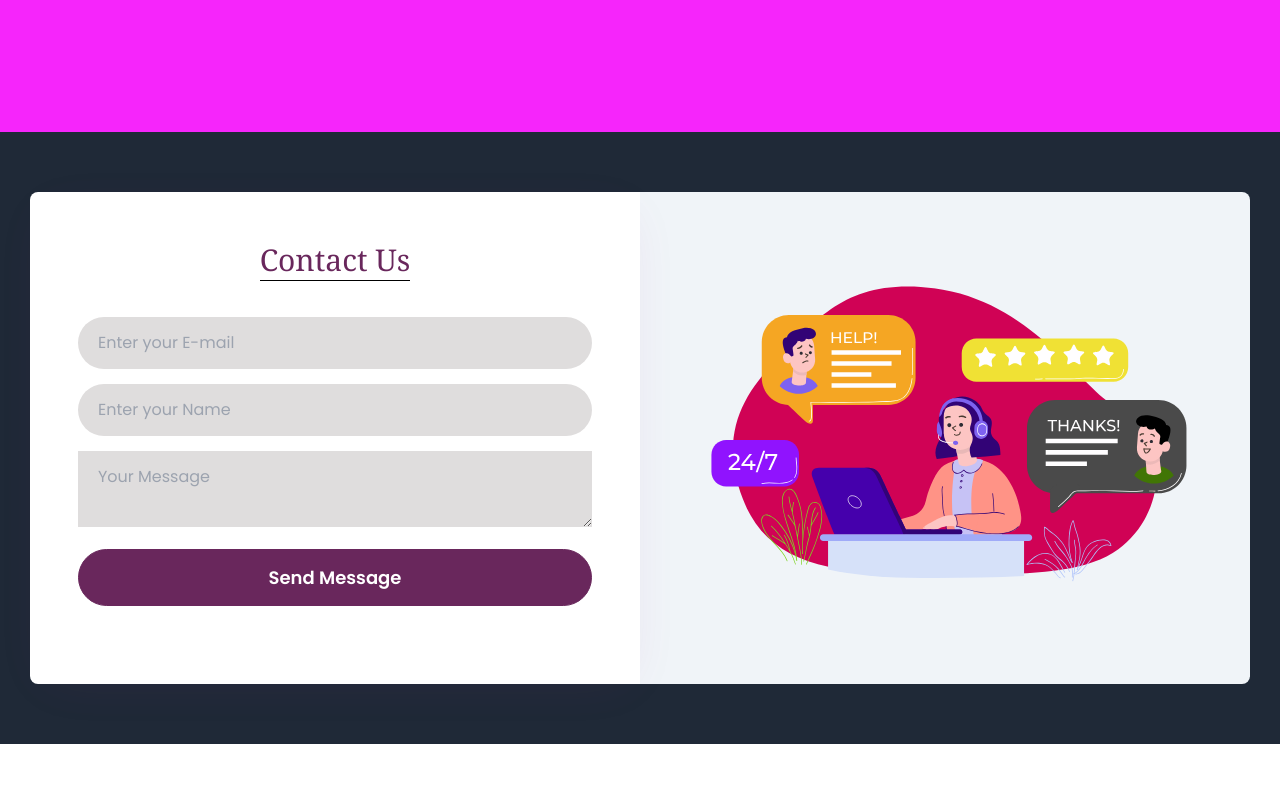
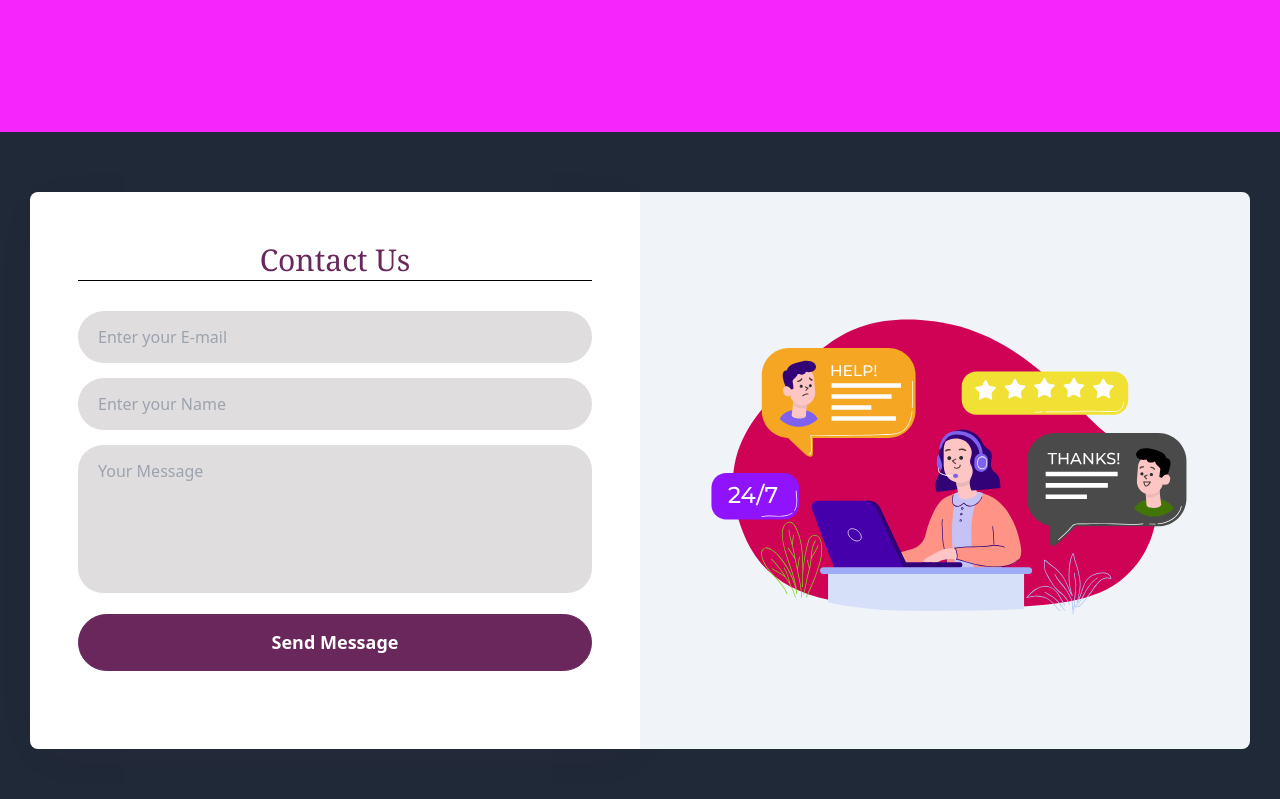
Before and after one commit to mehul1409/DuLitFest, a React (Vite) app: page /contact in a window 1280 px wide. Shown: the part 340-1139 px from the top of the page. Built offline with nearby package versions, Linux system fonts and the light colour scheme.

Commit message:
solved error in contact page

```diff
--- a/src/Pages/Contact/Contact.css
+++ b/src/Pages/Contact/Contact.css
@@ -1,43 +1,43 @@
 @import url("https://fonts.googleapis.com/css2?family=Poppins:wght@300;400;500;600;700;800;900&display=swap");
-* {
+/* * {
   padding: 0;
   margin: 0;
   box-sizing: border-box;
   font-family: "poppins", sans-serif;
-}
+} */
 
 
-.contact-form {
-  position: relative;
+.cccontact-form {
+
   /* min-height: 100vh; */
-
   z-index: 0;
   background: #1f2937;
   padding: 30px;
-  /* justify-content: center; */
+  justify-content: center;
   /* display: grid; */
+  display: flex;
   /* grid-template-rows: 1fr auto 1fr; */
-  /* align-items: center; */
+  align-items: center;
 }
-/* .contact-form .container {
+.cccontact-form .cccontainer {
   margin:4% ;
-} */
+}
 
-.contact-form h1 {
+.cccontact-form h1 {
   margin-top: 0%;
   text-align: center;
   font-size: 2.5rem;
   font-weight: 700;
-  color: #fdfdfd;
+
   font-family: "poppins";
   border-radius: 10px;
   background-color: #510666;
 }
 
-.contact-form h1 :hover{
+.cccontact-form h1 :hover{
     background-color: aqua;
 }
-.contact-form h2 {
+.cccontact-form h2 {
   line-height: 40px;
   margin-bottom: 6px;
   font-size: 30px;
@@ -48,13 +48,13 @@
   border-bottom: 1px solid #000;
   border-bottom-width: 1px
 }
-.contact-form .main {
+.cccontact-form .mmmain {
   position: relative;
   display: flex;
   margin: 30px 0;
 }
 
-.contact-form .content {
+.cccontact-form .cccontent {
   background: #fff;
   border-bottom-left-radius: 8px;
   border-top-left-radius: 8px;
@@ -63,7 +63,7 @@
   padding: 3em;
 }
 
-.contact-form .form-img {
+.cccontact-form .form-img {
   flex-basis: 50%;
   background: #f0f4f8;
   background-size: cover;
@@ -74,30 +74,30 @@
   display: grid;
 }
 
-.contact-form .container{
+.cccontact-form .cccontainer{
   margin:auto;
 }
 
-.contact-form .form-img img {
+.cccontact-form .form-img img {
   max-width: 100%;
 }
-.contact-form .btn,
-.contact-form button,
-.contact-form input {
+.cccontact-form .btn,
+.cccontact-form button,
+.cccontact-form input {
   border-radius: 35px;
 }
 
-.contact-form .btn:hover,
-.contact-form button:hover {
+.cccontact-form .btn:hover,
+.cccontact-form button:hover {
   color: #97359c;
   transition: 0.5s ease;
 }
-.contact-form form {
+.cccontact-form form {
   margin: 30px 0;
 }
 
-.contact-form input,
-.contact-form textarea {
+.cccontact-form input,
+.cccontact-form textarea {
   outline: none;
   margin-bottom: 15px;
   font-stretch: 16px;
@@ -111,12 +111,12 @@
   transition: 0.3s ease;
 }
 
-.contact-form input:focus {
+.cccontact-form input:focus {
   background: transparent;
   border: 1px solid #69275c;
 }
 
-.contact-form button {
+.cccontact-form button {
   font-size: 18px;
   color: #fff;
   width: 100%;
@@ -128,32 +128,37 @@
 }
 
 @media (max-width: 736px) {
-  .contact-form .main {
+  .cccontact-form .mmmain {
     flex-direction: column;
   }
-  .contact-form form {
+  .cccontact-form form {
     margin-top: 30px;
     margin-bottom: 10px;
   }
-  .contact-form .form-img {
+  .cccontact-form .form-img {
     border-radius: 0;
     border-bottom-left-radius: 8px;
     border-bottom-right-radius: 8px;
     order: 2;
     display: none;
   }
-  .contact-form .content {
+  .cccontact-form .cccontent {
     order: 1;
     border-top-left-radius: 8px;
     border-top-right-radius: 8px;
   }
 
-  /* .contact-form .container {
+   .cccontact-form .cccontainer {
     margin:2%;
-  } */
+  }
 }
 
-.contact-form {
+.ctesta {
+  resize: none;
+  border-radius: 25px;
+}
+
+.cccontact-form {
   margin-top: 0px;
-  color: #f0f4f8;
+  /* color: #f0f4f8; */
 }
--- a/src/Pages/Contact/Contact.jsx
+++ b/src/Pages/Contact/Contact.jsx
@@ -42,21 +42,20 @@ const Contact = () => {
   return (
    <>
    <PageHeader heading='CONTACT US'/>
-    <div class="contact-form">
-
-        <div class="container">
-            <div class="main">
-                <div class="content">
+    <div className="cccontact-form">
+        <div className="cccontainer">
+            <div className="mmmain">
+                <div className="cccontent">
                     <h2>Contact Us</h2>
                     <form action="#" method="post">
                     <input type="text" name="Name" value={user.Name} placeholder='Enter your E-mail' required autoComplete='off' onChange={data} />
           <input type="text" name="Email" value={user.Email} placeholder='Enter your Name' required autoComplete='off' onChange={data} />
-          <textarea name="Message" value={user.Message} placeholder='Your Message' autoComplete='off' onChange={data}></textarea>
+          <textarea rows={5} className='ctesta' name="Message" value={user.Message} placeholder='Your Message' autoComplete='off' onChange={data}></textarea>
           <button className='sendbutton' type='submit' onClick={senddata}>Send Message <i class="fas fa-paper-plane"></i></button>
 
                     </form>
                 </div>
-                <div class="form-img">
+                <div className="form-img">
                 <Lottie animationData={Animation} />
                 </div>
             </div>
```
